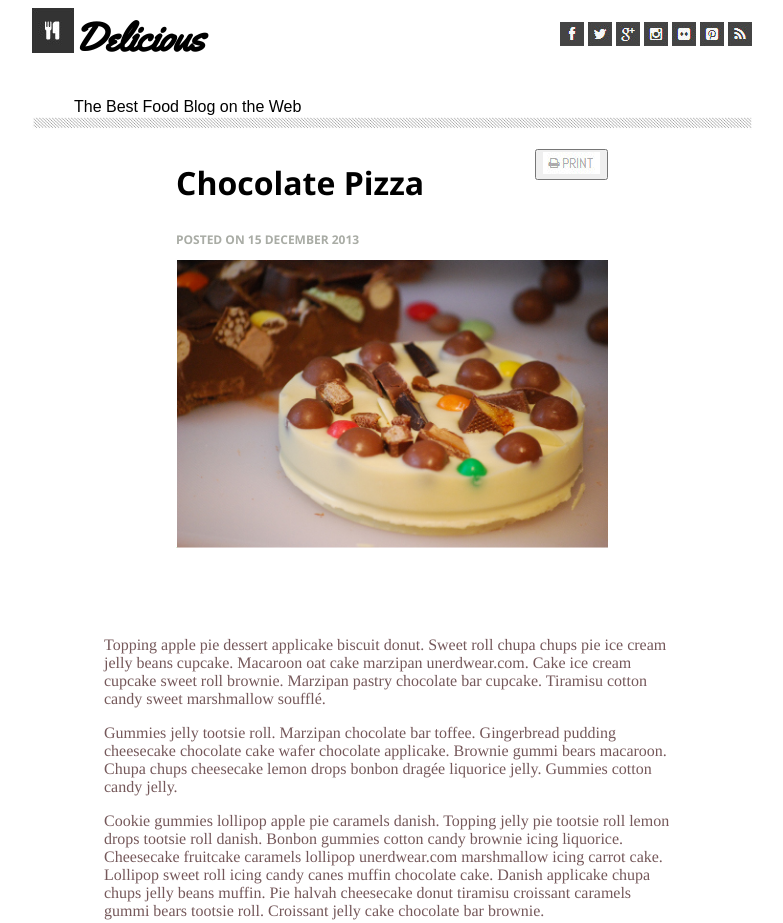
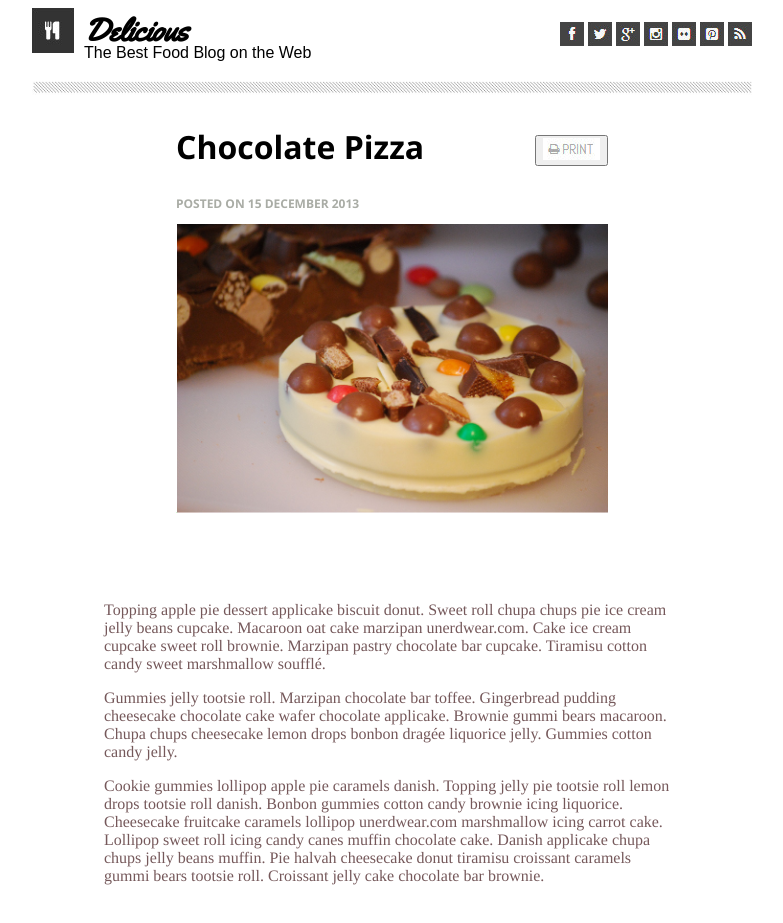
Before and after one commit to mikeebowen/chocolate-pizza-blog-post, a plain HTML site: page index.html in a window 1280 px wide. Shown: the top 923 px of the page, without its empty margins (248-1031 px from the left). Drawn offline with nearby package versions, Linux system fonts and the light colour scheme.

Commit message:
Fix line height issues

```diff
--- a/css/style.css
+++ b/css/style.css
@@ -40,6 +40,11 @@ header {
   margin: 0 auto;
 }
 
+.border {
+  margin-top: 3%;
+  margin-bottom: 3%;
+}
+
 .border img{
   width:100%;
 }
@@ -52,19 +57,22 @@ header {
   /*background-color: red;*/
   display: inline-block;
   float: left;
-  padding: 0px;
+  padding-left: 10px;
 }
 
 .title h1 {
-  margin-top: 1%;
+  margin-top: 10%;
+  line-height: 1%;
   font-family: Yellowtail;
-  font-size:2.5em;
+  margin-bottom: 0.5em;
+  font-size:2em;
   text-align: left;
 }
 
 .title p{
   font-family: Arial;
-  margin-top: auto;
+  line-height: 0.75;
+  margin-top: 0em;
   margin-bottom: auto;
   font-size: 1em;
   text-align: left;
@@ -188,11 +196,13 @@ header {
 
 .authorName {
   margin-right: 20%;
+  margin-left:72px;
 }
 
 .authorBio {
   margin-right: 20%;
   padding-right:2%;
+  margin-left:72px;
 }
 
 .footer {
@@ -211,6 +221,15 @@ header {
   text-align: left;
 }
 
+.authorInfo h2 {
+  line-height: 1%;
+  font-size: 1em;
+}
+
 .authorInfo h3 {
   font-size: .75em;
 }
+
+.authorInfo p {
+  font-size: .9em;
+}
```
